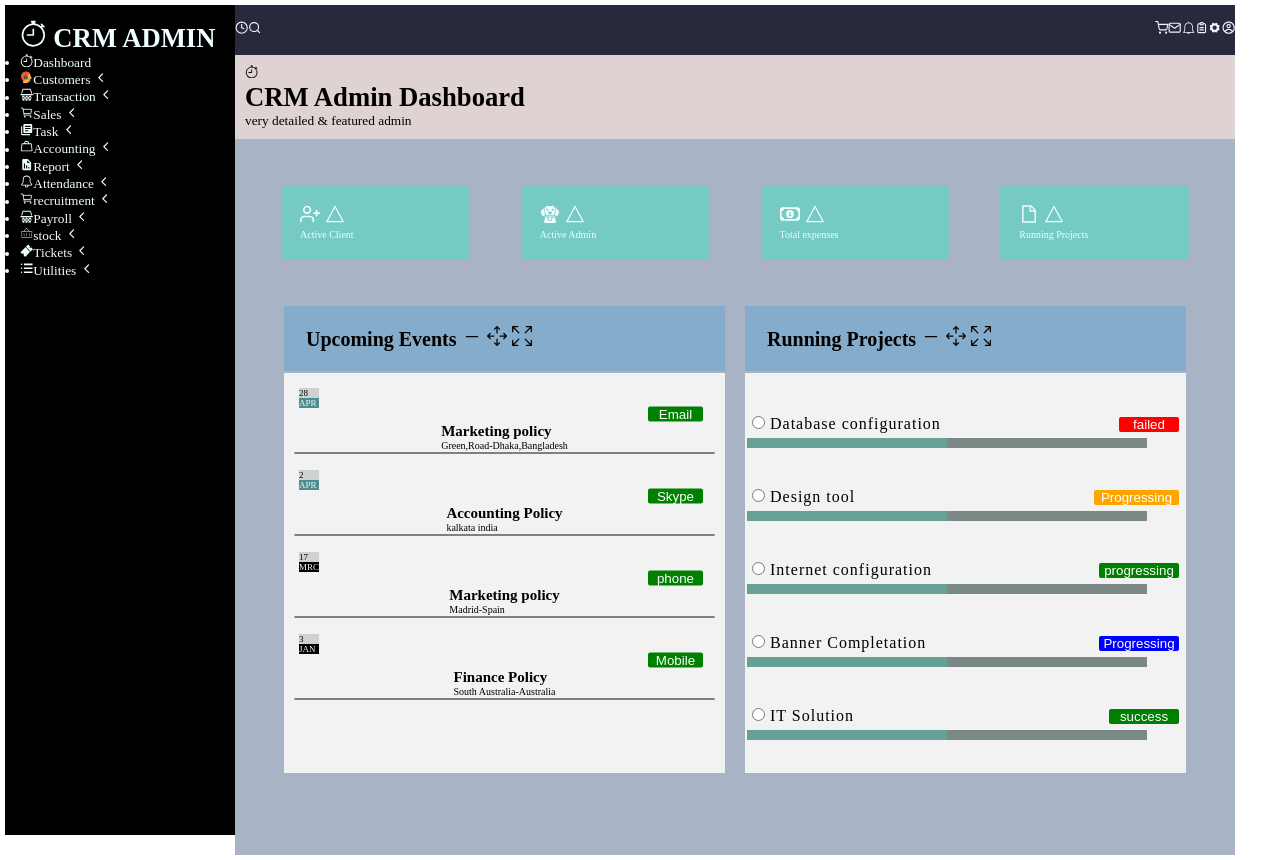
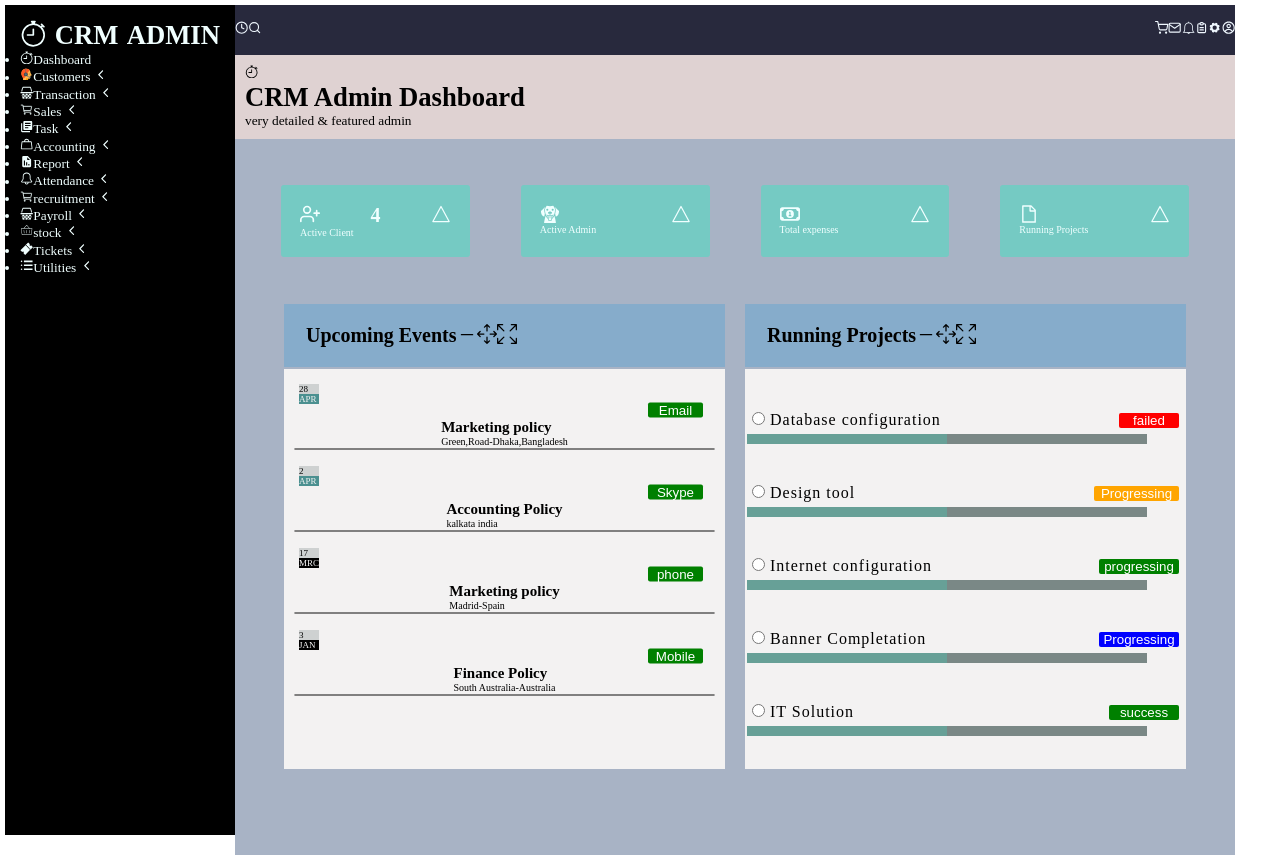
Before and after one commit to nawagirwacatherine/FINAL-INTERVIEW, a React (Vite) app in the folder final-interview/: page / in a window 1280 px wide. Built offline with nearby package versions, Linux system fonts and the light colour scheme.

Commit message:
add style to paragraph

```diff
--- a/final-interview/src/App.css
+++ b/final-interview/src/App.css
@@ -123,6 +123,8 @@ align-self:center ;
 }
 
 .up-coming {
+
+
   background-color: rgb(134, 172, 203);
 }
 .last-content {
@@ -151,6 +153,11 @@ align-content: center;
   color: rgb(247, 246, 246);
   background-color: rgb(75, 144, 144);
   font-size: xx-small;
+}
+h1{
+
+  display: flex;
+  justify-content: space-between;
 }
 
 h3 {
--- a/final-interview/src/pages/Clients.jsx
+++ b/final-interview/src/pages/Clients.jsx
@@ -2,7 +2,7 @@ function Clients (prop) {
 
     return (
    <div className="clients">
-    <h1>{prop.icon} {prop.icon1}</h1>
+    <h1>{prop.icon} {prop.description} {prop.icon1}</h1>
     <p>{prop.name}</p>
 
    </div>
--- a/final-interview/src/pages/Content.jsx
+++ b/final-interview/src/pages/Content.jsx
@@ -20,7 +20,7 @@ function Content () {
 
    <div className="content">
     <div className="client1">
-    <Clients name="Active Client" icon={< FiUserPlus/>} icon1={< IoTriangleOutline/>}  />
+    <Clients name="Active Client" icon={< FiUserPlus/>} description="4"icon1={< IoTriangleOutline/>}  />
      <Clients name="Active Admin" icon={< GiLabradorHead />} icon1={< IoTriangleOutline/>}   />
      <Clients name="Total expenses" icon={< FaRegMoneyBill1 />} icon1={< IoTriangleOutline/>}  />
      <Clients name="Running Projects" icon={< AiOutlineFile/>} icon1={< IoTriangleOutline/>}   />
```
